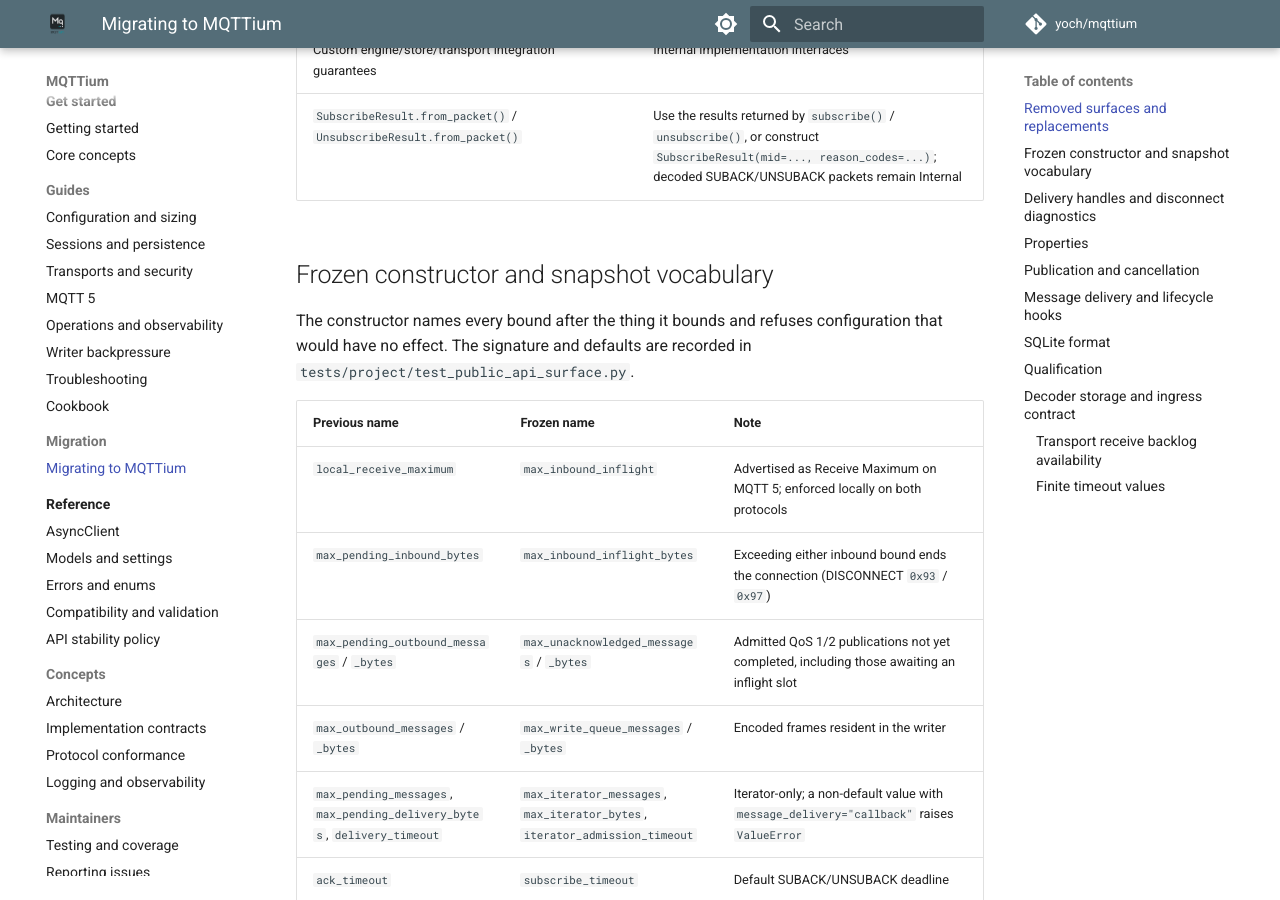
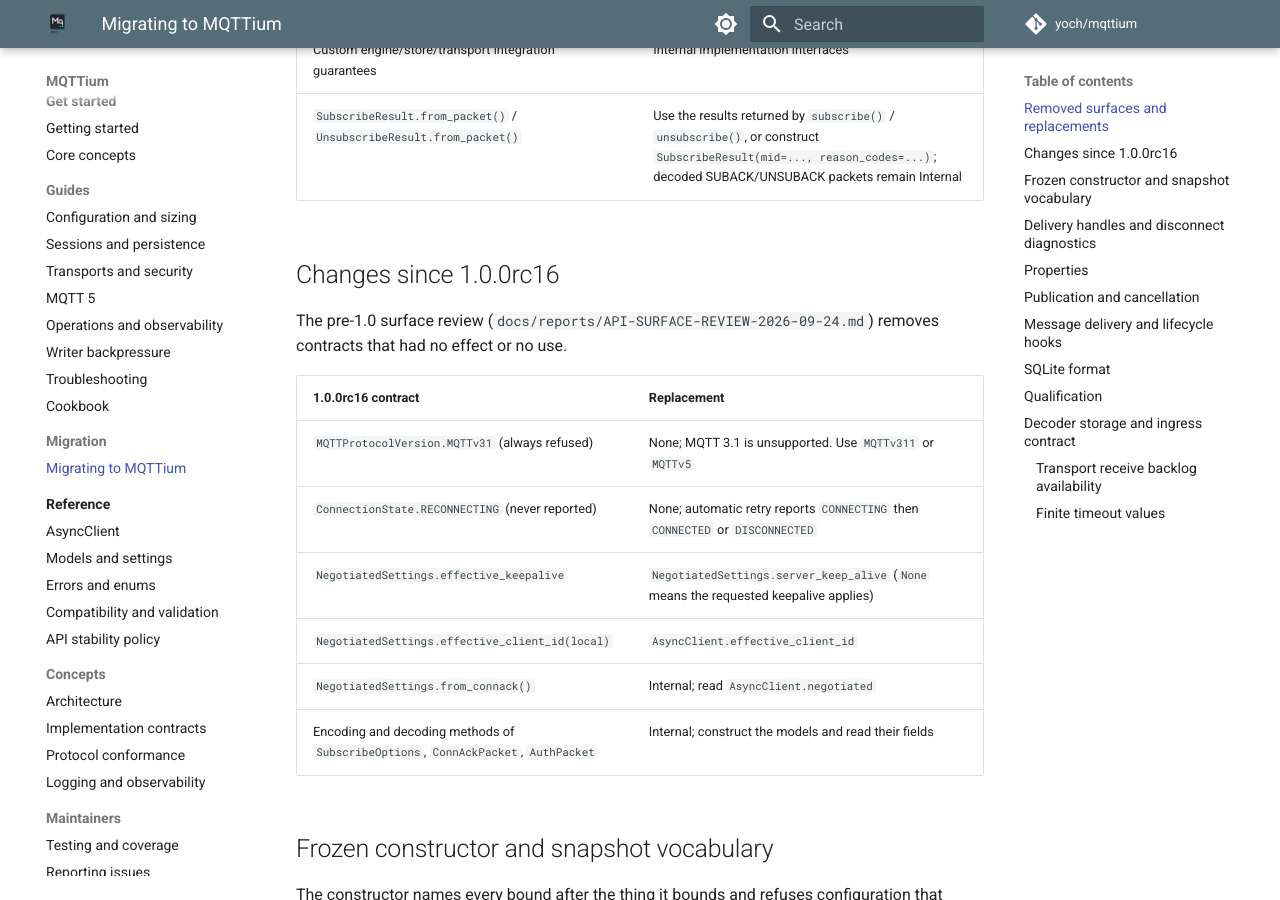
Before and after one commit to yoch/mqttium, an MkDocs documentation site: the page built from docs/migration.md, in a window 1280 px wide and 900 px high, scrolled down 1721 px. Built offline with MkDocs 1.6.1 and Material for MkDocs 9.7.7, drawn with Linux system fonts in a browser that asks for light colours; comment, search, counter and statistics services are not loaded.

Commit message:
refactor!: remove API contracts with no effect or no use
Pre-1.0 surface review decisions D1-D6:
- MQTTProtocolVersion.MQTTv31 (always refused) and
  ConnectionState.RECONNECTING (never reported) are removed;
- NegotiatedSettings.effective_keepalive and effective_client_id(), which
  duplicated server_keep_alive and AsyncClient.effective_client_id, are
  removed; from_connack() becomes private;
- the codec methods of SubscribeOptions, ConnAckPacket and AuthPacket are
  documented as Internal and left out of the reference.

The public API surface test pins the remaining enum members and the
field-only NegotiatedSettings; the migration guide lists each replacement.

Co-Authored-By: Claude Opus 5.5 <noreply@anthropic.com>
Claude-Session: https://claude.ai/code/session_01TTrAoBqSWAGV36ZGyz2FqY

```diff
--- a/docs/migration.md
+++ b/docs/migration.md
@@ -36,6 +36,20 @@ is the version an application actually upgrades from.
 | Delivery small-message diagnostic fields | Exact `stats().delivery.iterator_bytes` with a finite byte limit; zero byte occupancy/high-water values when `max_iterator_bytes=None` |
 | Custom engine/store/transport integration guarantees | Internal implementation interfaces |
 | `SubscribeResult.from_packet()` / `UnsubscribeResult.from_packet()` | Use the results returned by `subscribe()` / `unsubscribe()`, or construct `SubscribeResult(mid=..., reason_codes=...)`; decoded SUBACK/UNSUBACK packets remain Internal |
+
+## Changes since 1.0.0rc16
+
+The pre-1.0 surface review (`docs/reports/API-SURFACE-REVIEW-2026-09-24.md`)
+removes contracts that had no effect or no use.
+
+| 1.0.0rc16 contract | Replacement |
+| --- | --- |
+| `MQTTProtocolVersion.MQTTv31` (always refused) | None; MQTT 3.1 is unsupported. Use `MQTTv311` or `MQTTv5` |
+| `ConnectionState.RECONNECTING` (never reported) | None; automatic retry reports `CONNECTING` then `CONNECTED` or `DISCONNECTED` |
+| `NegotiatedSettings.effective_keepalive` | `NegotiatedSettings.server_keep_alive` (`None` means the requested keepalive applies) |
+| `NegotiatedSettings.effective_client_id(local)` | `AsyncClient.effective_client_id` |
+| `NegotiatedSettings.from_connack()` | Internal; read `AsyncClient.negotiated` |
+| Encoding and decoding methods of `SubscribeOptions`, `ConnAckPacket`, `AuthPacket` | Internal; construct the models and read their fields |
 
 ## Frozen constructor and snapshot vocabulary
 
```
Also changed, not shown: CHANGELOG.md (+10 -0 lines), docs/api-stability.md (+4 -1 lines), docs/compatibility.md (+3 -6 lines), docs/reference/models.md (+6 -0 lines), 7 other files.
